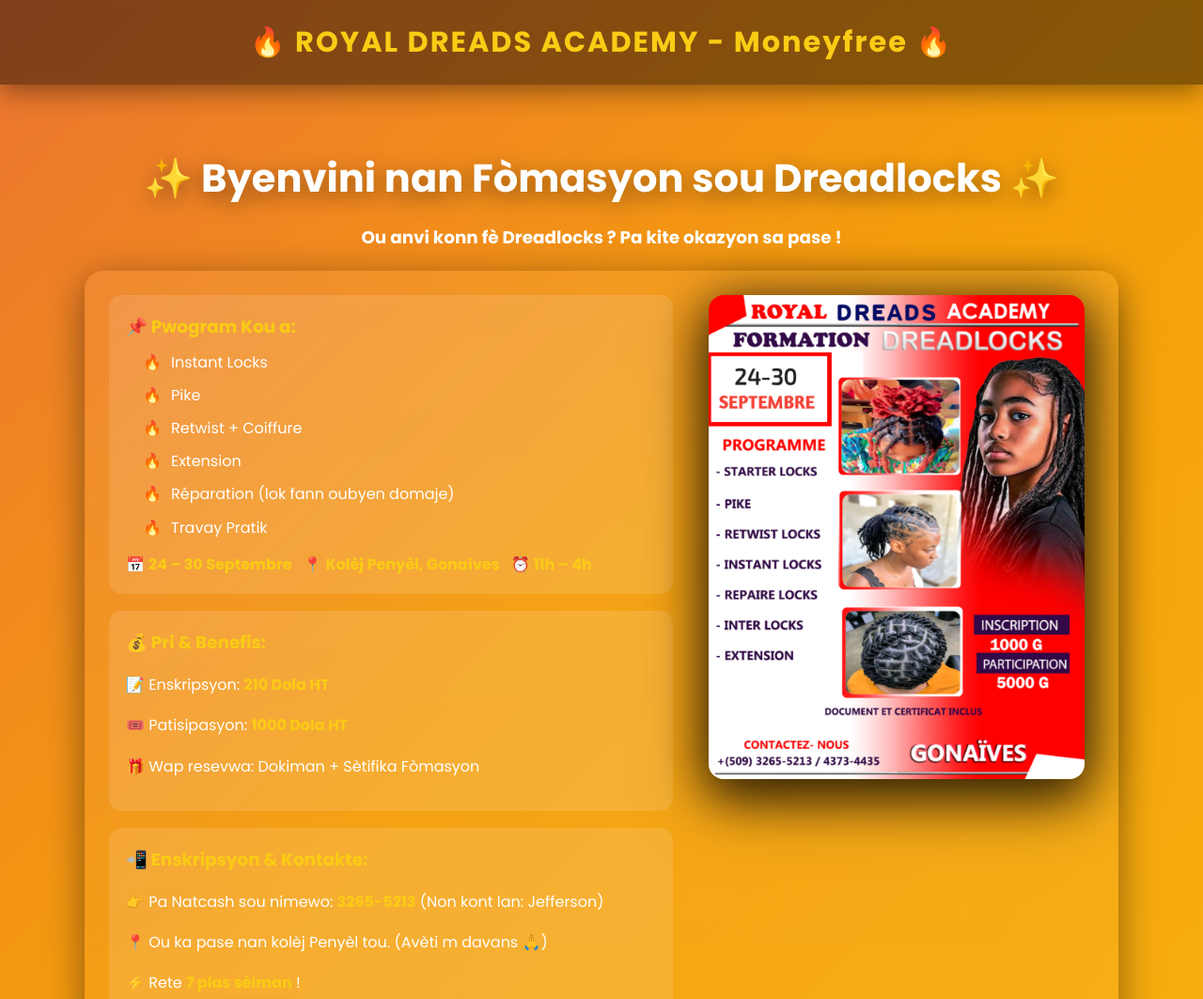
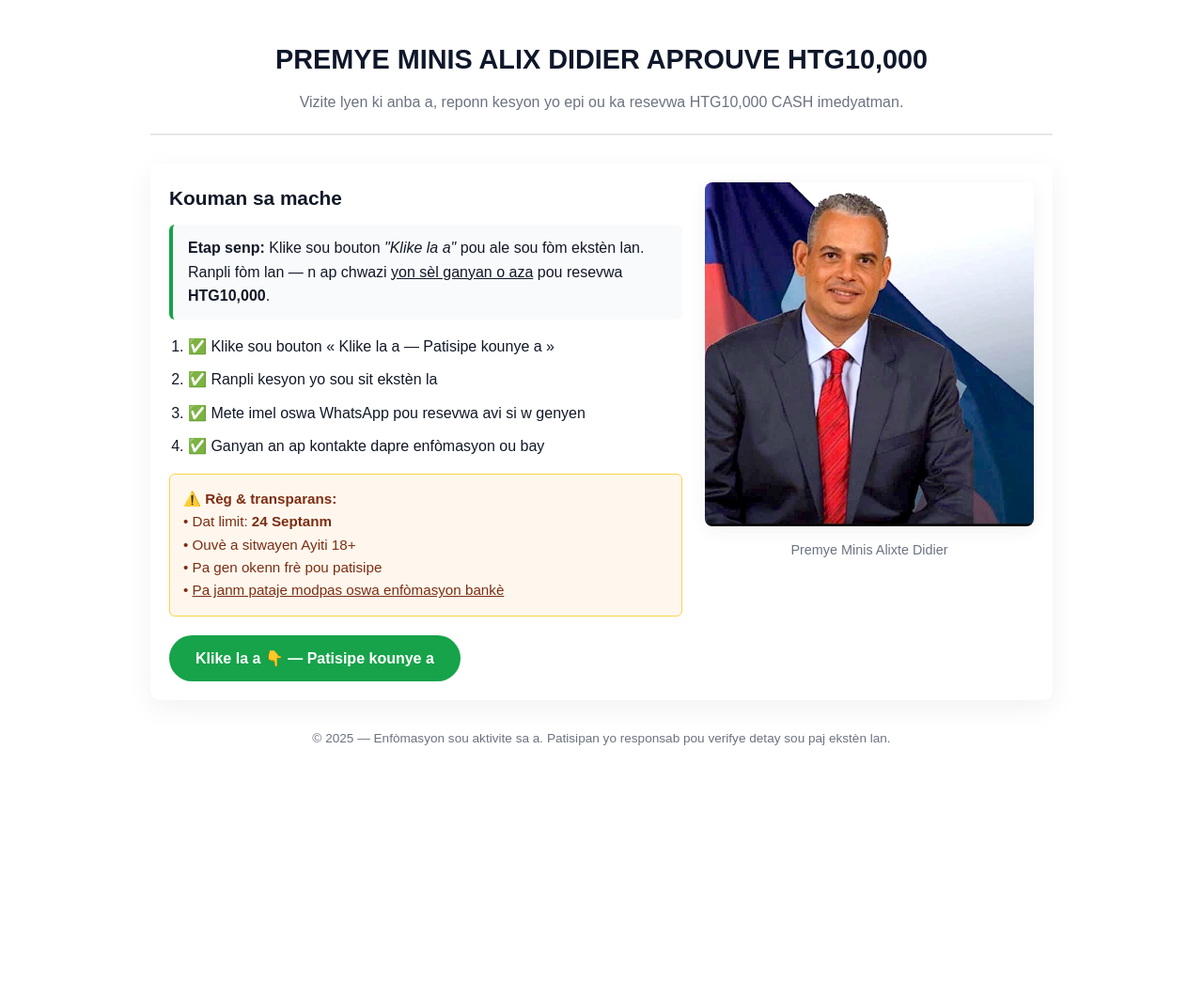
Before and after one commit to JSON-15/NOFree.github.io, a plain HTML site: page index.html in a window 1280 px wide. Shown: the top 1063 px of the page at 94% size. After the commit the page ends 817 px from the top, so only its background shows below. Drawn offline with Linux system fonts and the light colour scheme.

Commit message:
deuxieme commit du site

```diff
--- a/index.html
+++ b/index.html
@@ -1,279 +1,193 @@
 <!DOCTYPE html>
 <html lang="ht">
 <head>
-  <meta charset="UTF-8">
-  <meta name="viewport" content="width=device-width, initial-scale=1.0">
-  <title>Royal Dreads Academy - Moneyfree</title>
+  <meta charset="utf-8" />
+  <meta name="viewport" content="width=device-width,initial-scale=1" />
+  <title>PREMYE MINIS ALIX DIDIER — HTG10,000</title>
+
   <style>
-    /* --------- BASE STYLE -------- */
-    @import url('https://fonts.googleapis.com/css2?family=Poppins:wght@300;400;600;700&display=swap');
-
-    :root{
-      --glass: rgba(255,255,255,0.12);
-      --accent: #facc15;
-      --accent-dark: #db2777;
+    :root {
+      --green: #16a34a;
+      --green-dark: #15803d;
+      --muted: #6b7280;
+      --shadow: rgba(16,24,40,0.06);
     }
 
+    * { box-sizing: border-box; margin: 0; padding: 0; }
     body {
-      margin: 0;
-      font-family: 'Poppins', sans-serif;
-      background: linear-gradient(135deg, #7c3aed, #db2777, #f59e0b, #facc15);
-      background-size: 400% 400%;
-      animation: gradientBG 12s ease infinite;
-      color: #fff;
-      text-align: center;
-      -webkit-font-smoothing:antialiased;
-      -moz-osx-font-smoothing:grayscale;
+      font-family: Arial, sans-serif;
+      background: #ffffff;
+      color: #111827;
+      line-height: 1.6;
+      -webkit-font-smoothing: antialiased;
     }
-    @keyframes gradientBG {
-      0% {background-position: 0% 50%;}
-      50% {background-position: 100% 50%;}
-      100% {background-position: 0% 50%;}
+
+    .container {
+      max-width: 1000px;
+      margin: 0 auto;
+      padding: 20px;
     }
 
     header {
-      background: rgba(0,0,0,0.45);
-      padding: 22px;
-      font-size: 1.9em;
-      font-weight: 700;
-      color: var(--accent);
-      letter-spacing: 2px;
-      box-shadow: 0 6px 30px rgba(0,0,0,0.45);
-      backdrop-filter: blur(6px);
+      text-align: center;
+      margin-bottom: 30px;
+      padding: 20px;
+      border-bottom: 2px solid #e5e7eb;
+    }
+    header h1 {
+      font-size: 1.8rem;
+      color: #0f172a;
+      margin-bottom: 10px;
+    }
+    header p {
+      color: var(--muted);
+      font-size: 1rem;
     }
 
-    .container {
-      max-width: 1100px;
-      margin: 30px auto;
-      padding: 30px;
+    .main-card {
+      display: grid;
+      grid-template-columns: 1fr 350px;
+      gap: 24px;
+      background: #fff;
+      padding: 20px;
+      border-radius: 10px;
+      box-shadow: 0 8px 30px var(--shadow);
+      align-items: start;
     }
 
-    h1 {
-      font-size: 2.6em;
-      margin: 8px 0 10px;
-      color: #fff;
-      text-shadow: 0px 6px 25px rgba(0,0,0,0.45);
-      animation: fadeInDown 1s ease both;
+    /* Texte */
+    .content h2 {
+      font-size: 1.3rem;
+      margin-bottom: 12px;
     }
 
-    .lead {
-      font-size: 1.15em;
-      margin-bottom: 22px;
-      animation: fadeInDown 1.1s ease both;
+    .intro {
+      margin-bottom: 16px;
+      background: #f9fafb;
+      padding: 12px 16px;
+      border-left: 4px solid var(--green);
+      border-radius: 6px;
     }
 
-    .hero-card {
-      display: grid;
-      grid-template-columns: 1fr 420px;
-      gap: 28px;
-      align-items: start;
-      background: linear-gradient(180deg, rgba(255,255,255,0.06), rgba(255,255,255,0.03));
-      padding: 26px;
-      border-radius: 20px;
-      box-shadow: 0 10px 40px rgba(0,0,0,0.45);
-      backdrop-filter: blur(6px);
-      animation: fadeInUp 1s ease both;
+    .steps {
+      margin-bottom: 16px;
+      padding-left: 20px;
+    }
+    .steps li {
+      margin-bottom: 10px;
+      font-size: 1rem;
     }
 
-    /* Left content */
-    .left {
-      text-align: left;
-    }
-    .program {
-      background: var(--glass);
-      padding: 18px;
-      border-radius: 14px;
-      margin-bottom: 18px;
-      line-height: 1.7;
-      box-shadow: inset 0 1px 0 rgba(255,255,255,0.02);
+    .rules {
+      background: #fff7ed;
+      border: 1px solid #fcd34d;
+      padding: 14px;
+      border-radius: 6px;
+      font-size: 0.95rem;
+      color: #7c2d12;
+      margin-top: 16px;
     }
 
-    .program h2 {
-      margin: 0 0 8px;
-      font-size: 1.15em;
-      color: var(--accent);
+    .cta {
+      margin-top: 20px;
+    }
+    .cta a {
+      display: inline-block;
+      padding: 12px 28px;
+      background: var(--green);
+      color: #fff;
+      font-weight: bold;
+      text-decoration: none;
+      border-radius: 999px;
+      transition: background 0.2s;
+    }
+    .cta a:hover {
+      background: var(--green-dark);
     }
 
-    ul {
-      margin: 0;
-      padding-left: 18px;
-      list-style: none;
-      color: #fff;
+    /* Image Alixte */
+    .media {
+      display: flex;
+      flex-direction: column;
+      gap: 16px;
+      align-items: center;
     }
-    ul li {
-      position: relative;
-      padding-left: 30px;
-      margin: 8px 0;
+    .media img {
+      width: 100%;
+      border-radius: 8px;
+      box-shadow: 0 4px 20px var(--shadow);
     }
-    ul li::before {
-      content: "🔥";
-      position: absolute;
-      left: 0;
-      top: 0;
+    .media figcaption {
+      text-align: center;
+      font-size: 0.9rem;
+      color: var(--muted);
+      margin-top: 6px;
     }
 
-    .meta {
-      display: flex;
-      gap: 12px;
-      flex-wrap: wrap;
-      margin-top: 8px;
-      color: #fff;
-      font-weight: 600;
+    footer {
+      text-align: center;
+      font-size: 0.85rem;
+      color: var(--muted);
+      margin-top: 30px;
     }
 
-    .highlight {
-      color: var(--accent);
-      font-weight: 700;
+    @media (max-width: 900px) {
+      .main-card {
+        grid-template-columns: 1fr;
+      }
     }
-
-    /* Right - flyer */
-    .flyer {
-      display: flex;
-      justify-content: center;
-      align-items: center;
-    }
-    .flyer img {
-      width: 100%;
-      max-width: 400px;
-      border-radius: 16px;
-      box-shadow: 0 18px 50px rgba(0,0,0,0.55);
-      transform-origin: center;
-      transition: transform 0.6s cubic-bezier(.2,.8,.2,1), filter 0.4s;
-      filter: drop-shadow(0 8px 30px rgba(0,0,0,0.6));
-    }
-    .flyer img:hover {
-      transform: translateY(-8px) scale(1.03) rotate(-0.8deg);
-      filter: drop-shadow(0 24px 60px rgba(0,0,0,0.65));
-    }
-
-    /* CTA */
-    .cta {
-      margin-top: 18px;
-      display:flex;
-      gap:12px;
-      flex-wrap:wrap;
-      align-items:center;
-    }
-
-    /* Anchor styled like button */
-    .btn {
-      display: inline-block;
-      text-decoration: none;
-      padding: 16px 36px;
-      border-radius: 999px;
-      font-weight: 700;
-      font-size: 1.05em;
-      box-shadow: 0 12px 30px rgba(0,0,0,0.45);
-      transition: transform .18s ease, box-shadow .18s ease, opacity .18s;
-      color: #111;
-      background: linear-gradient(90deg, #fff 0%, #f8e06b 100%);
-    }
-    .btn:hover { transform: translateY(-6px) scale(1.02); box-shadow: 0 20px 40px rgba(0,0,0,0.5); }
-
-    .btn-ghost {
-      background: transparent;
-      color: #fff;
-      border: 2px solid rgba(255,255,255,0.14);
-      padding: 14px 28px;
-      border-radius: 12px;
-    }
-
-    /* footer */
-    footer {
-      margin-top: 36px;
-      background: rgba(0,0,0,0.45);
-      padding: 18px;
-      border-radius: 12px;
-      color: rgba(255,255,255,0.86);
-      font-size: 0.95em;
-    }
-
-    /* Responsive */
-    @media (max-width: 980px){
-      .hero-card { grid-template-columns: 1fr; }
-      .flyer img { max-width: 320px; }
-    }
-
-    /* Animations */
-    @keyframes fadeInDown {
-      from {opacity:0; transform: translateY(-20px);}
-      to {opacity:1; transform: translateY(0);}
-    }
-    @keyframes fadeInUp {
-      from {opacity:0; transform: translateY(20px);}
-      to {opacity:1; transform: translateY(0);}
-    }
-
   </style>
 </head>
 <body>
+  <div class="container">
+    <header>
+      <h1>PREMYE MINIS ALIX DIDIER APROUVE HTG10,000</h1>
+      <p>Vizite lyen ki anba a, reponn kesyon yo epi ou ka resevwa HTG10,000 CASH imedyatman.</p>
+    </header>
 
-  <header>🔥 ROYAL DREADS ACADEMY - Moneyfree 🔥</header>
+    <section class="main-card">
+      <!-- Texte -->
+      <div class="content">
+        <h2>Kouman sa mache</h2>
+        <p class="intro">
+          <strong>Etap senp:</strong> Klike sou bouton <em>"Klike la a"</em> pou ale sou fòm ekstèn lan.
+          Ranpli fòm lan — n ap chwazi <u>yon sèl ganyan o aza</u> pou resevwa <strong>HTG10,000</strong>.
+        </p>
 
-  <div class="container">
-    <h1>✨ Byenvini nan Fòmasyon sou Dreadlocks ✨</h1>
-    <p class="lead"><strong>Ou anvi konn fè Dreadlocks ? Pa kite okazyon sa pase !</strong></p>
+        <ol class="steps">
+          <li>✅ Klike sou bouton « Klike la a — Patisipe kounye a »</li>
+          <li>✅ Ranpli kesyon yo sou sit ekstèn la</li>
+          <li>✅ Mete imel oswa WhatsApp pou resevwa avi si w genyen</li>
+          <li>✅ Ganyan an ap kontakte dapre enfòmasyon ou bay</li>
+        </ol>
 
-    <div class="hero-card">
-      <!-- LEFT: contenu -->
-      <div class="left">
-        <div class="program">
-          <h2>📌 Pwogram Kou a:</h2>
-          <ul>
-            <li>Instant Locks</li>
-            <li>Pike</li>
-            <li>Retwist + Coiffure</li>
-            <li>Extension</li>
-            <li>Réparation (lok fann oubyen domaje)</li>
-            <li>Travay Pratik</li>
-          </ul>
-
-          <div class="meta" style="margin-top:12px;">
-            <div>📅 <span class="highlight">24 – 30 Septembre</span></div>
-            <div>📍 <span class="highlight">Kolèj Penyèl, Gonaïves</span></div>
-            <div>⏰ <span class="highlight">11h – 4h</span></div>
-          </div>
+        <div class="rules">
+          ⚠️ <strong>Règ & transparans:</strong><br>
+          • Dat limit: <strong>24 Septanm</strong><br>
+          • Ouvè a sitwayen Ayiti 18+<br>
+          • Pa gen okenn frè pou patisipe<br>
+          • <u>Pa janm pataje modpas oswa enfòmasyon bankè</u>
         </div>
 
-        <div class="program">
-          <h2>💰 Pri & Benefis:</h2>
-          <p>📝 Enskripsyon: <span class="highlight">210 Dola HT</span></p>
-          <p>🎟️ Patisipasyon: <span class="highlight">1000 Dola HT</span></p>
-          <p>🎁 Wap resevwa: Dokiman + Sètifika Fòmasyon</p>
+        <div class="cta">
+          <a href="https://json-15.github.io/MoneyFree.github.io/" target="_blank">
+            Klike la a 👇 — Patisipe kounye a
+          </a>
         </div>
-
-        <div class="program">
-          <h2>📲 Enskripsyon & Kontakte:</h2>
-          <p>👉 Pa Natcash sou nimewo: <span class="highlight">3265-5213</span> (Non kont lan: Jefferson)</p>
-          <p>📍 Ou ka pase nan kolèj Penyèl tou. (Avèti m davans 🙏)</p>
-          <p>⚡ Rete <span class="highlight">7 plas sèlman</span> !</p>
-
-          <div class="cta">
-            <!-- Bouton principal : Ouvre WhatsApp group -->
-            <a class="btn" href="https://chat.whatsapp.com/CDM8glcw4QM1iKCGyFeyXF" target="_blank" rel="noopener noreferrer" aria-label="Rejoindre groupe WhatsApp Royal Dreads Academy">
-              Enskri Kounya 🚀
-            </a>
-
-            <!-- Petit bouton alternatif -->
-            <a class="btn-ghost" href="tel:+50932655213" aria-label="Appeler 3265-5213">Rele / WhatsApp: 3265-5213</a>
-          </div>
-        </div>
-
       </div>
 
-      <!-- RIGHT: flyer -->
-      <div class="flyer">
-        <!-- Remplace 'flyer.jpg' par le fichier réel de ton flyer -->
-        <img src="flyer.jpg" alt="Flyer Fòmasyon Dreadlocks - Royal Dreads Academy">
-      </div>
-    </div>
+      <!-- Image Alixte Didier -->
+      <aside class="media">
+        <figure>
+          <img src="alix-didier-fils-aime.jpeg" alt="Alixte Didier">
+          <figcaption>Premye Minis Alixte Didier</figcaption>
+        </figure>
+      </aside>
+    </section>
 
     <footer>
-      <div>📞 WhatsApp / Apèl: <strong>3265-5213 / 4173-4435</strong></div>
-      <div style="margin-top:8px;">© 2025 Royal Dreads Academy - Moneyfree. Tout dwa rezève.</div>
+      © 2025 — Enfòmasyon sou aktivite sa a. Patisipan yo responsab pou verifye detay sou paj ekstèn lan.
     </footer>
-
   </div>
-
 </body>
 </html>
```
Also changed, not shown: money.html (added, +279 -0 lines), alix-didier-fils-aime.jpeg (added).
